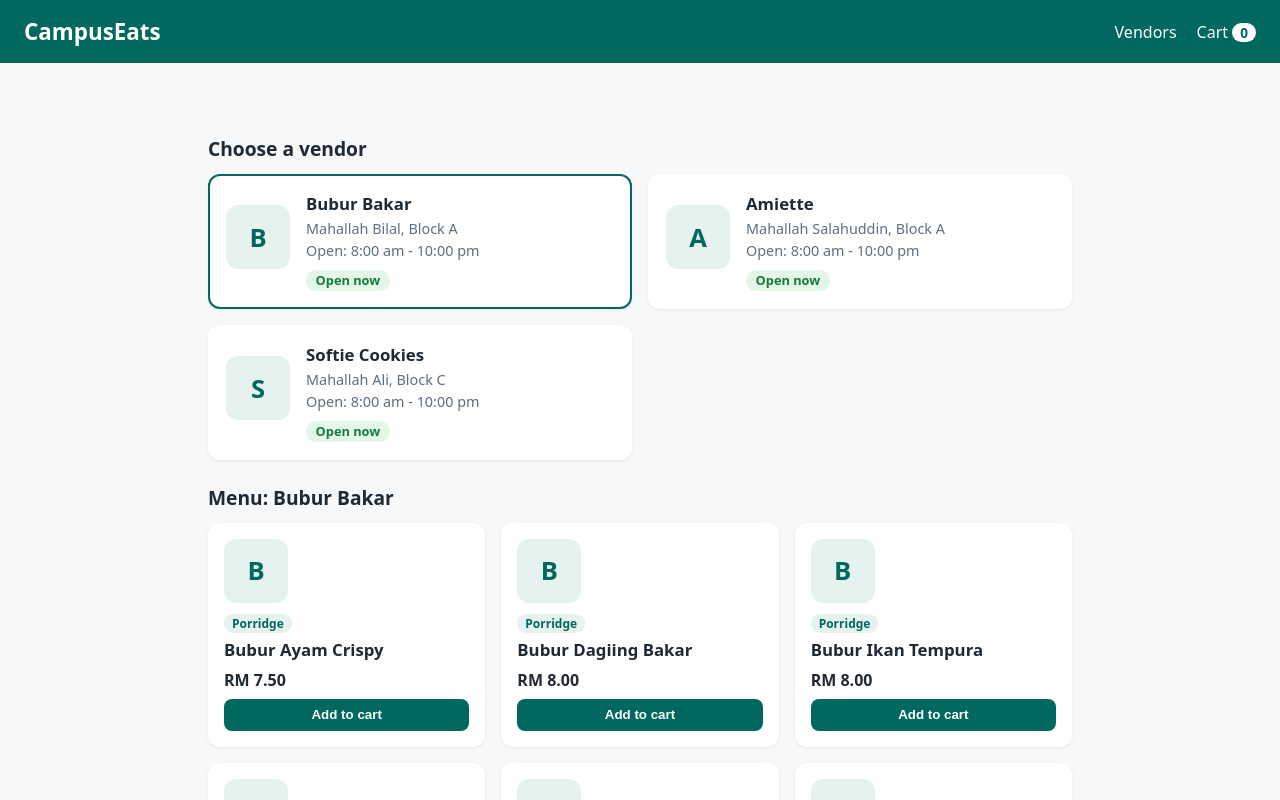
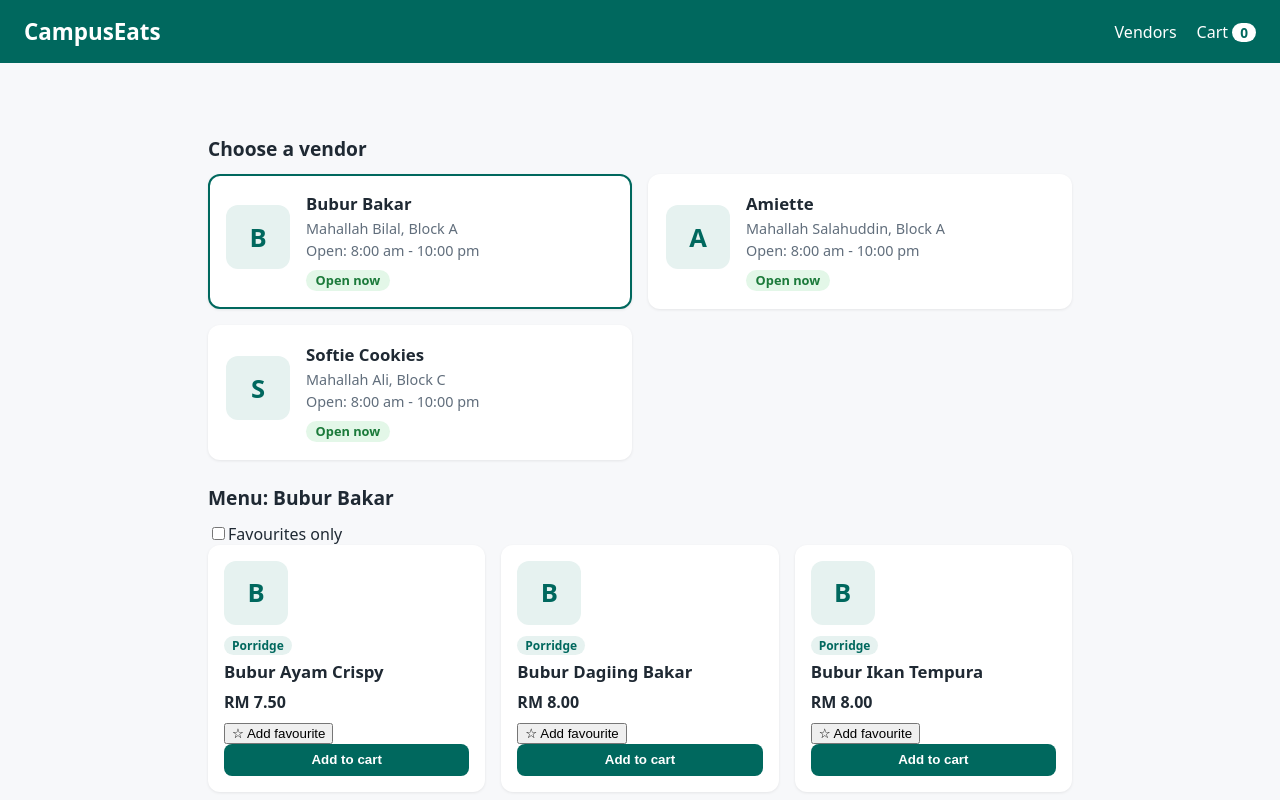
Before and after one commit to NotHriz/campuseats-2410063, a React (Vite) app: page / in a window 1280 px wide. Shown: the top 800 px of the page. Built offline with nearby package versions, Linux system fonts and the light colour scheme.

Commit message:
feature: Favourite items

```diff
--- a/src/App.jsx
+++ b/src/App.jsx
@@ -20,6 +20,10 @@ function App() {
   const [reloadKey, setReloadKey] = useState(0)
 
   const [lastOrder, setLastOrder] = useState(null)
+
+  // feature 3 states
+  const [favourites, setFavourites] = useState([])
+  const [favouritesOnly, setFavouritesOnly] = useState(false)
 
   useEffect(() => {
   const controller = new AbortController()
@@ -98,11 +102,24 @@ function App() {
     0
   )
 
-  setLastOrder({ ...details, total })
-  setCart([])
-  setView('done')
-}
+    setLastOrder({ ...details, total })
+    setCart([])
+    setView('done')
+  }
 
+  // Handle favourite
+  // toggle favourite
+  function handleToggleFavourite(itemId) {
+    setFavourites((prev) =>
+      prev.includes(itemId)
+        ? prev.filter((id) => id !== itemId)
+        : [...prev, itemId]
+    )
+  }
+  // Filter visible items based on favouritesOnly if toggled
+  const visibleItems = (selectedVendor?.menu ?? []).filter(
+    (item) => !favouritesOnly || favourites.includes(item.id)
+  )
   let content
   if (view === 'cart') {
     content = (
@@ -146,7 +163,20 @@ function App() {
             </div>
           <section>
             <h2 className="section-title">Menu: {selectedVendor.name}</h2>
-            <MenuList items={selectedVendor.menu} onAdd={handleAddToCart} />
+            <label>
+              <input
+                type="checkbox"
+                checked={favouritesOnly}
+                onChange={(event) => setFavouritesOnly(event.target.checked)}
+              />
+              Favourites only
+            </label>
+            <MenuList
+              items={visibleItems}
+              onAdd={handleAddToCart}
+              favourites={favourites}
+              onToggleFavourite={handleToggleFavourite}
+            />
           </section>
         </main>
         <Footer />
--- a/src/components/MenuItemCard.jsx
+++ b/src/components/MenuItemCard.jsx
@@ -1,4 +1,4 @@
-function MenuItemCard({ item,onAdd }) {
+function MenuItemCard({ item,onAdd, isFavourite, onToggleFavourite }) {
   return (
     <article className="card menu-card">
       <div className="thumb" aria-hidden="true">{item.name.charAt(0)}</div>
@@ -6,6 +6,13 @@ function MenuItemCard({ item,onAdd }) {
       <h3>{item.name}</h3>
       <p className="muted">{item.description}</p>
       <p className="price">RM {item.price.toFixed(2)}</p>
+      <button
+        type="button"
+        aria-pressed={isFavourite}
+        onClick={() => onToggleFavourite(item.id)}
+      >
+        {isFavourite ? '★ Remove favourite' : '☆ Add favourite'}
+      </button>
       <button className="btn" disabled={!item.available} onClick={() => onAdd(item)}>
         {item.available ? 'Add to cart' : 'Sold out'}
       </button>
--- a/src/components/MenuList.jsx
+++ b/src/components/MenuList.jsx
@@ -1,14 +1,14 @@
 import MenuItemCard from './MenuItemCard.jsx'
 
-function MenuList({ items,onAdd }) {
+function MenuList({ items,onAdd, favourites, onToggleFavourite }) {
   if (items.length === 0) {
-    return <p className="muted">No items on this menu yet.</p>
+    return <p className="muted">No items match this view</p>
   }
 
   return (
     <div className="grid">
       {items.map((item) => (
-        <MenuItemCard key={item.id} item={item} onAdd={onAdd} />
+        <MenuItemCard key={item.id} item={item} onAdd={onAdd} isFavourite={favourites.includes(item.id)} onToggleFavourite={onToggleFavourite} />
       ))}
     </div>
   )
```
Also changed, not shown: 1 other file (tests, documents, lock files or other folders).
